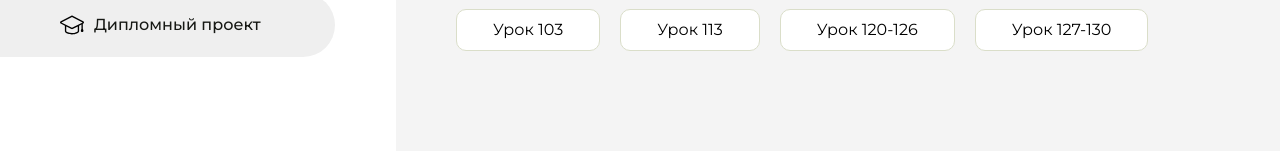
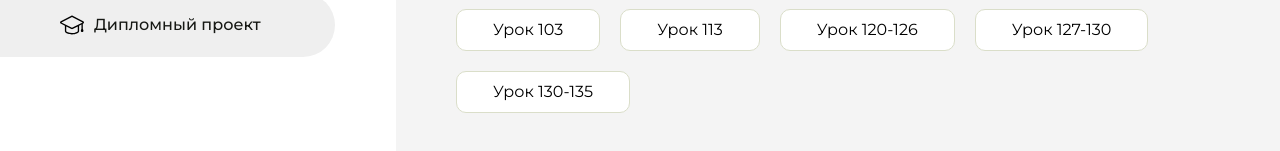
Before and after one commit to bol-web/homework, a plain HTML site: page index.html in a window 1280 px wide. Shown: the part 415-566 px from the top of the page. Drawn offline with Linux system fonts and the light colour scheme.

Commit message:
Update index.html

```diff
--- a/index.html
+++ b/index.html
@@ -143,6 +143,9 @@
                     <li class="content__list-item">
                         <a href="maket-127-130/index.html">Урок 127-130</a>
                     </li>
+                    <li class="content__list-item">
+                        <a href="maket-127-135/index.html">Урок 130-135</a>
+                    </li>
                 </ul>
             </div>
             <div class="content__block hidden" id="diplomBlock">
```
